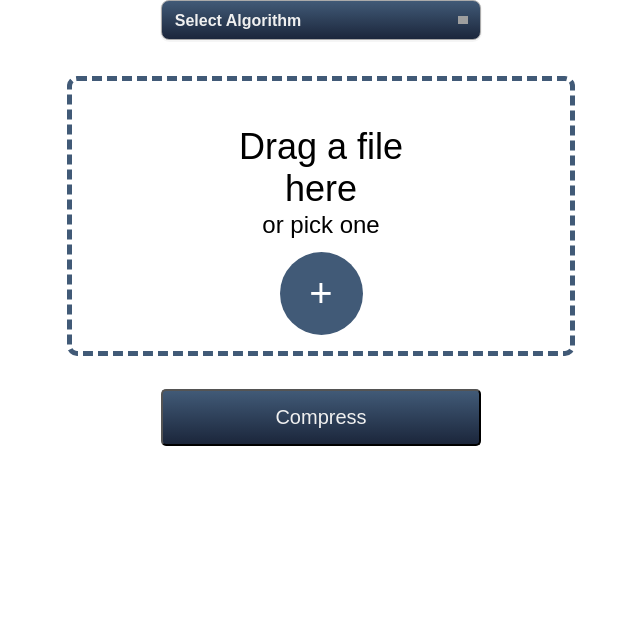
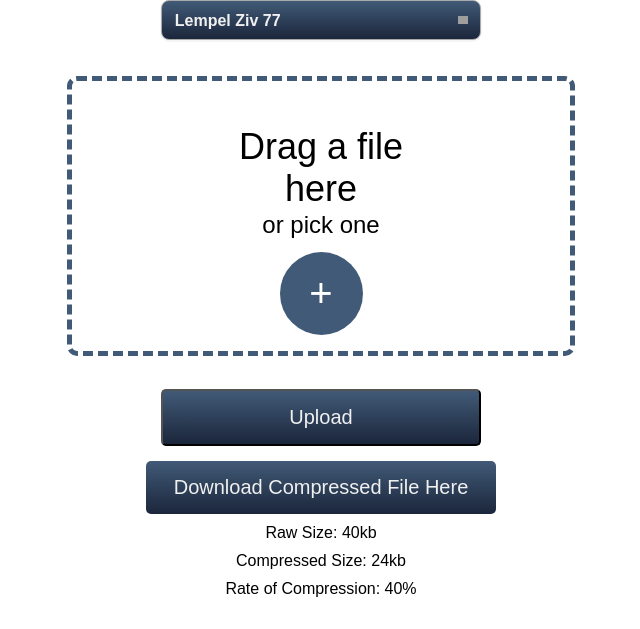
Before and after one commit to Aric-prog/File_Compression_WebApp, a Flask app: template Web/templates/Compress.html in a window 1280 px wide. Shown: the part 171-800 px from the top of the page, without its empty margins (319-959 px from the left). Run offline with Flask 2, Linux system fonts and the light colour scheme; the template is opened without the code that fills it: most values are stand-ins (such as "Sample title", 1, 10 or a date in 2020); some libraries are stand-ins or nearby versions; grey boxes are pictures that could not be loaded.

Commit message:
integrated raw with web

```diff
--- a/Web/app.py
+++ b/Web/app.py
@@ -11,12 +11,13 @@ app = Flask(__name__)
 app.config["UPLOAD_FOLDER"] = UPLOAD_FOLDER
 
 @app.route("/compress", methods=["GET", "POST"])
-def compress_upload(done = False):
+def compress_upload():
     if request.method == "POST":
+        print("here?")
+        file = request.files["file"]
         if "file" not in request.files:
             print("No file")
             return redirect(request.url)
-        file = request.files["file"]
         if file.filename == '':
             print("No filename")
             return redirect(request.url)
@@ -41,7 +42,7 @@ def compress_upload(done = False):
             # output_name = LZ77.run_compress(UPLOAD_FOLDER + filename)
             # Block here
             print(output_name)
-            return render_template("compress.html", output_name=output_name, done="done")
+            return render_template("compress.html", output_name=output_name)
     return render_template("compress.html")
 
 @app.route("/decompress", methods=["GET", "POST"])
@@ -72,8 +73,8 @@ def decompress_upload():
                 pass
 
             print("Saved file successfully")
-            return render_template("decompress.html" , output_name = output_name)
-    return render_template("decompress.html")
+            return render_template("Decompress2.html" , output_name = output_name)
+    return render_template("Decompress2.html")
 
 @app.route("/return-files/<filename>")
 def return_files(filename):
--- a/Web/static/AOAstyles.css
+++ b/Web/static/AOAstyles.css
@@ -197,10 +197,6 @@ input[type='file']{
     background-image: linear-gradient(to bottom, #778DA9 0%,#415A77 100%);
 }
 
-.afterUpload{
-    display: none;
-}
-
 .downloadDiv{
     display: flex;
     justify-content: center;
--- a/Web/templates/Compress.html
+++ b/Web/templates/Compress.html
@@ -11,17 +11,15 @@
     <div class="wrapper">
         <nav>
             <ul>
-                <li><a href="../templates/Compress.html" class="compress">Compress</a></li>
-                <li><a href="../templates/Decompress2.html" class="decompress">Decompress</a></li>
+                <li><a href="/compress" class="compress">Compress</a></li>
+                <li><a href="/decompress" class="decompress">Decompress</a></li>
             </ul>
         </nav>
     </div>
-    <form action="" id="uploadFileForm">
-        <select name="" id="selectAlgo" class="selectAlgo">
-            <option value="0">Select Algorithm</option>
-            <option value="1">Lempel Ziv Welch</option>
-            <option value="2">Lempel Ziv 77</option>
-            <option value="3">To be Determined</option>
+    <form action="/compress" id="uploadFileForm" method="POST" enctype=multipart/form-data>
+        <select name="algorithms" id="selectAlgo" class="selectAlgo">
+            <option value="LZ77" selected>Lempel Ziv 77</option>
+            <option value="LZW">Lempel Ziv Welch</option>
         </select>
         <br><br>
         <div class="fileContainer">
@@ -30,7 +28,7 @@
                 <p class="pickFileText">or pick one</p>
                 <div class="divButton">
                     <div class="uploadButton">
-                        <input type="file" id="file" class="fileButton" name="compressedFile">
+                        <input type=file name=file id="file" class="fileButton">
                         <label for="file">+</label>
                     </div>
                 </div>
@@ -41,20 +39,24 @@
         <br>
         <div class="beforeUpload" id="beforeUpload">
             <div class="submitDiv">
-                <button class="submitButton" type="submit" form="uploadFileForm">Compress</button>
+                <input class="submitButton" type=submit value="Upload" form="uploadFileForm">
             </div>
         </div>
+        <!-- If success, output this -->
+        {% if output_name %}
         <div class="afterUpload" id="afterUpload">
             <div class="downloadDiv">
-                <a class="downloadButton" href="path_to_file" download="proposed_file_name">Download Compressed File
+                <a class="downloadButton" href="/return-files/{{ output_name }}">Download Compressed File
                     Here</a>
             </div>
+
             <div class="compressedDetails">
                 <p class="rawSize">Raw Size: 40kb</p>
                 <p class="csize">Compressed Size: 24kb</p>
                 <p class="rate">Rate of Compression: 40%</p>
             </div>
         </div>
+        {% endif %}
     </form>
 
     <script src="../static/AOAJs.js"></script>
```
Also changed, not shown: Web/static/AOAJs.js (+66 -66 lines), Web/templates/Decompress2.html (+18 -5 lines), Web/uploads/LZ77_Decompressed.png (added), 1 other file.
